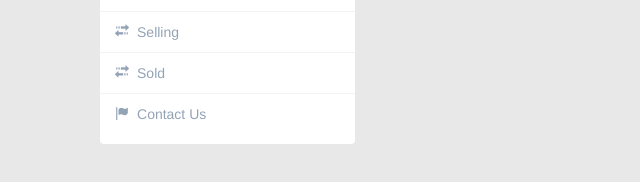
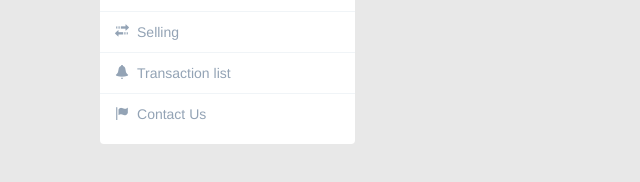
Before and after one commit to Kyle-Kyle/buy-buy, a plain HTML site: page Frontend/profile.html in a window 1280 px wide. Shown: the part 420-602 px from the top of the page, 0-640 px from the left. Drawn offline with nearby package versions, Linux system fonts and the light colour scheme; some packages are replaced by stand-ins of ours; no server answers; a web font is replaced by a local one.

Commit message:
add UI of profile

```diff
--- a/Frontend/profile.html
+++ b/Frontend/profile.html
@@ -64,8 +64,8 @@
                     </a>
                   </li>
                   <li>
-                    <a data-toggle="tab"href="#Sold" ng-click="getSold()">
-                      <i class="glyphicon glyphicon-transfer"></i>Sold
+                    <a data-toggle="tab"href="#Transaction" ng-click="getTransaction()">
+                      <i class="glyphicon glyphicon-bell"></i>Transaction list
                     </a>
                   </li>
                   <li>
@@ -84,7 +84,7 @@
               <div class="tab-pane fade" id="Follower" ng-include="user_list.url"></div>
               <div class="tab-pane fade" id="Selling" ng-include="item_list.url">
               </div>
-              <div class="tab-pane fade" id="Sold" ng-include="item_list.url">
+              <div class="tab-pane fade" id="Transaction" ng-include="transaction.url">
               </div>
             </div>
           </div>
--- a/Frontend/profile.js
+++ b/Frontend/profile.js
@@ -8,6 +8,7 @@ angular.module('profileApp', ['ngRoute', 'ngCookies'])
   $scope.user_list={url:"user_list.html"};
   $scope.item_list={url:"item_list.html"};
   $scope.user_info={url:"user_info.html"};
+  $scope.transaction={url:"transaction_list.html"}
 
   // verify credential
   $scope.user_name = $cookies.get("logged_in");
--- a/Frontend/transaction_list.html
+++ b/Frontend/transaction_list.html
@@ -15,6 +15,7 @@
 
 </head>
 <body>
+  <div class="col-md-4 col-xs-12">
     <div class="container" style="width:100%;">
           <div class="card-container">
                  <div class="card">
@@ -37,19 +38,24 @@
                            <div class="main">
                               <p class="profession">Request from</p>
                                <h3 class="name">Michael</h3>
+                               </br></br></br>
                                <p class="profession">He(She) wants to buy</p>
                                 <h3 class="name">Basketball</h3>
+                              </br></br></br>
                            </div>
                        </div>
                          <div class="footer">
                            <div class="social-links text-center">
                              <button type="button" class="btn btn-success btn-sm">Accept</button>
                              <button type="button" class="btn btn-danger btn-sm">Decline</button>
+                             <button type="button" class="btn btn-info btn-sm">Message</button>
                            </div>
                          </div>
                      </div> <!-- end back panel -->
                  </div> <!-- end card -->
              </div> <!-- end card-container -->
     </div>
+  </div>
+
 </body>
 </html>
```
Lines whose indentation alone changed are shown as unchanged.
